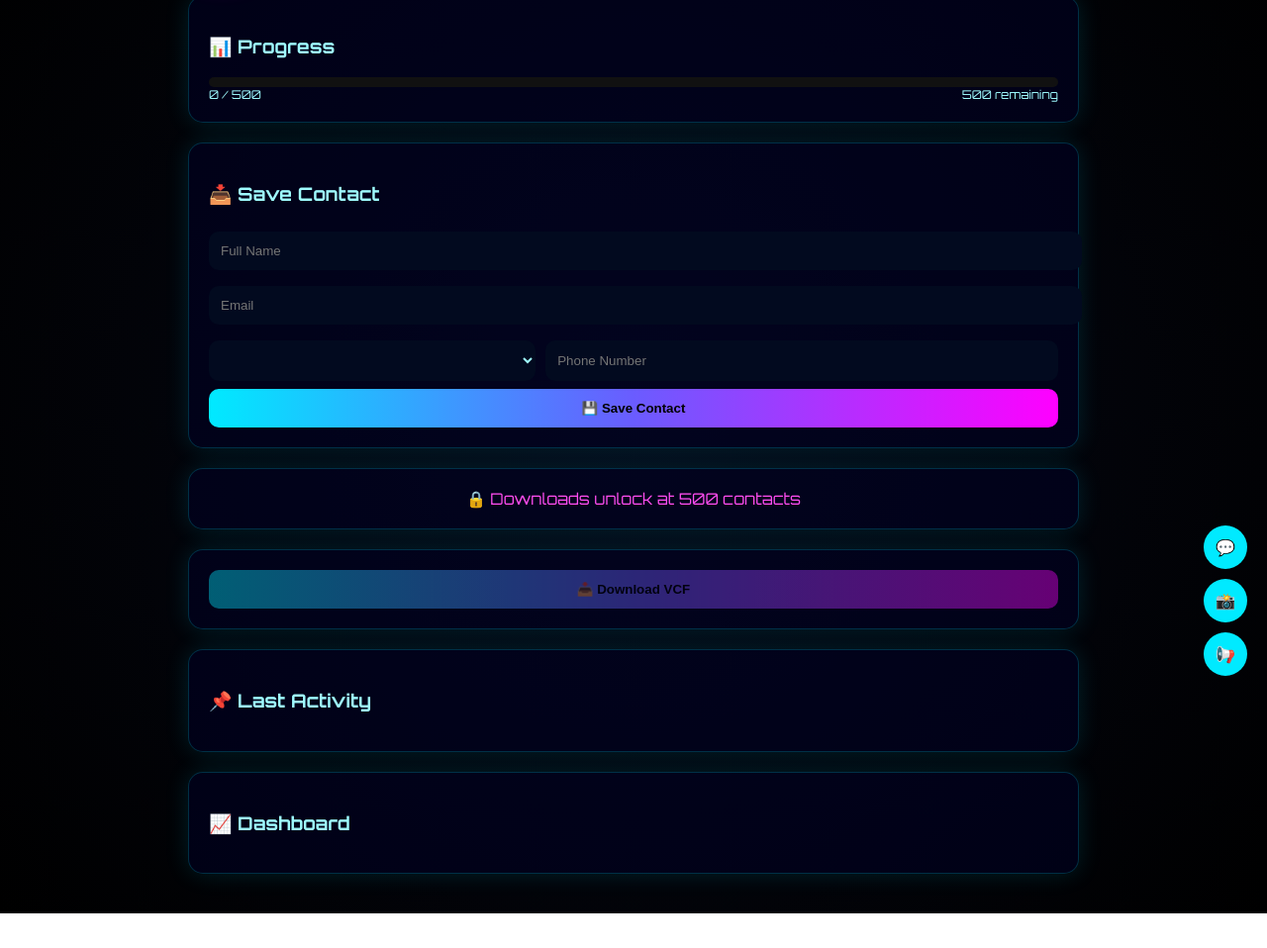
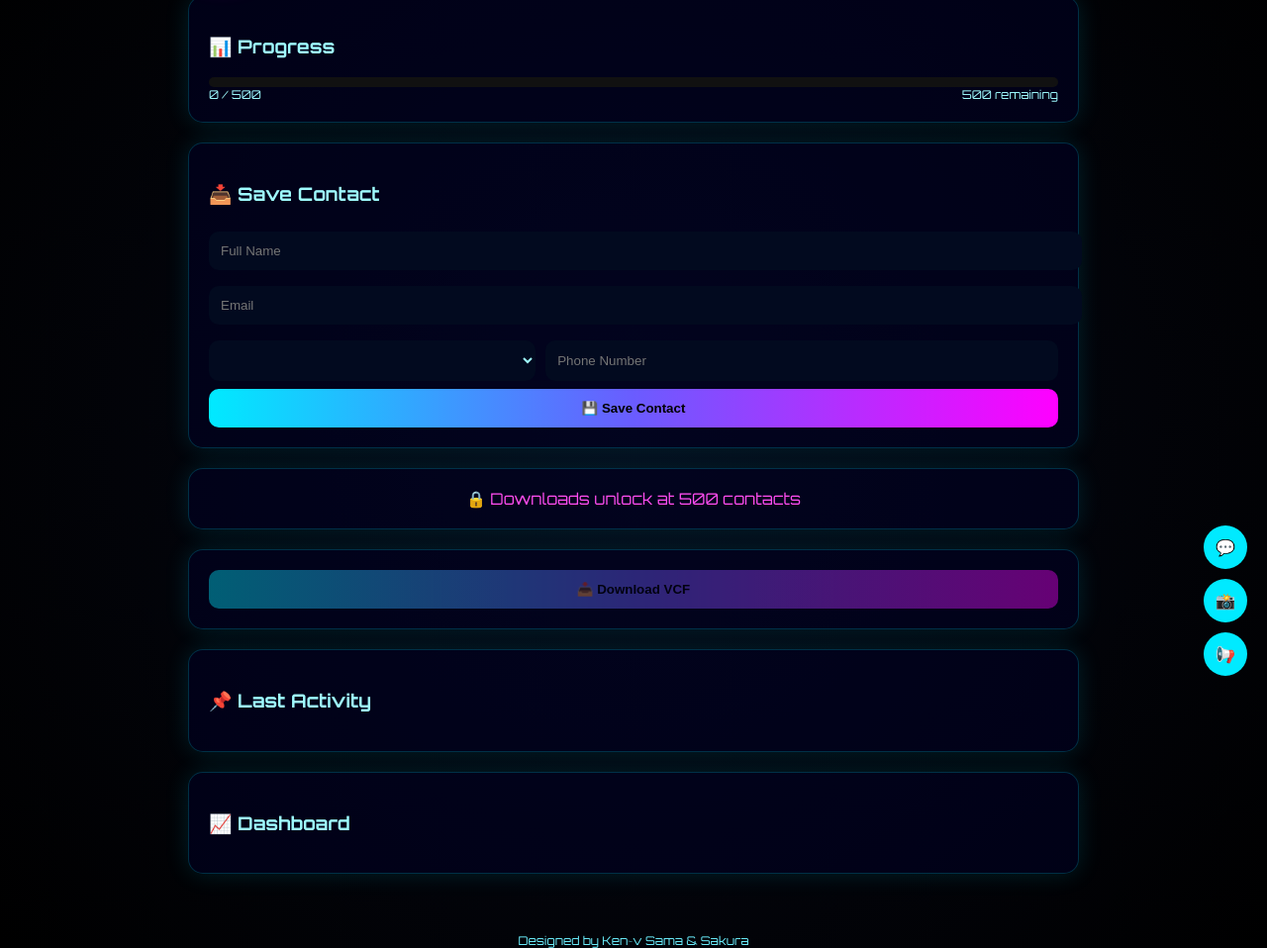
Before and after one commit to Sakura8070/Universalvcf, a website: page public/index.html in a window 1280 px wide. Shown: the part 97-1055 px from the top of the page at 99% size. Before the commit the page ends 1020 px from the top, so only its background shows below. Drawn offline with Linux system fonts and the light colour scheme; no server answers.

Commit message:
Update index.html

```diff
--- a/public/index.html
+++ b/public/index.html
@@ -299,5 +299,10 @@ function downloadVCF(){
 load();
 
 </script>
+
+  </div><div style="text-align:center; font-size:12px; margin-top:20px; color:#6cf0ff;">
+Designed by Ken~v Sama & Sakura
+</div></div>
+
 </body>
 </html>
```
